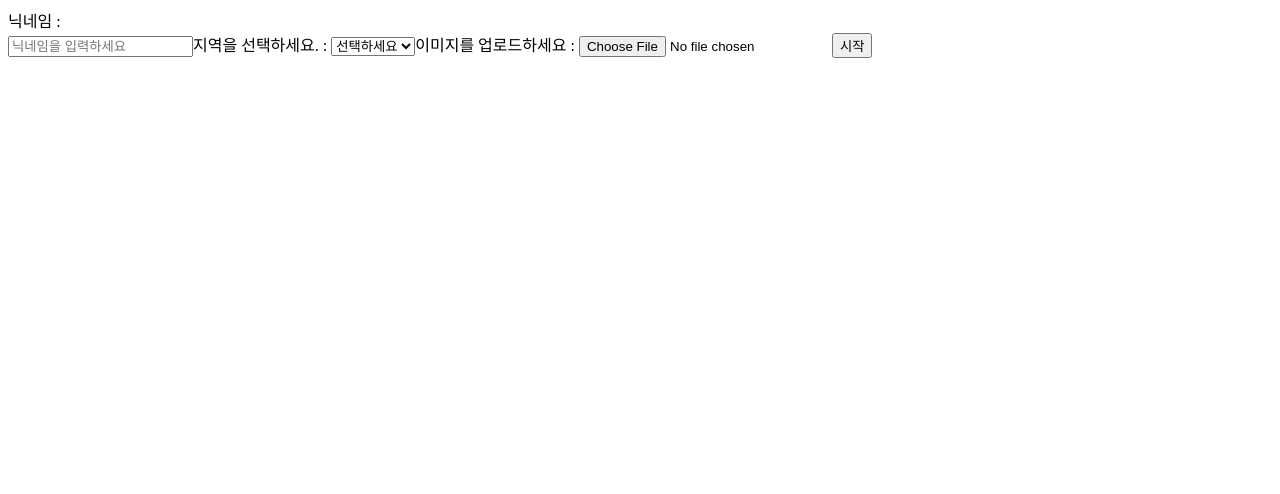
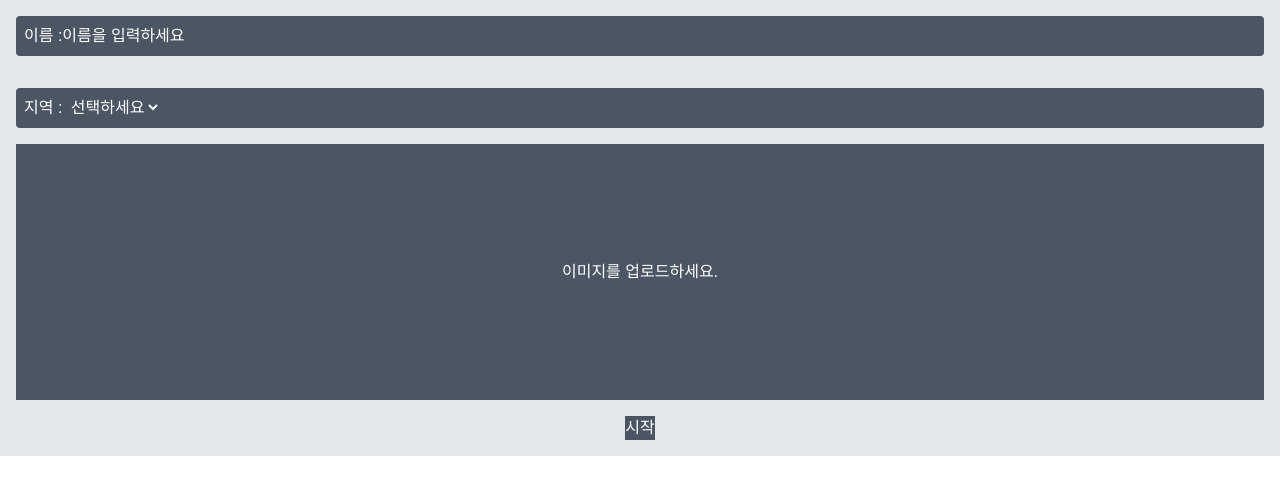
Before and after one commit to KDT-IaaS-Class-Two-Group/KDT-IaaS-2-ProjectB-2team, a Next.js app in the folder frontend/: page /UserPage in a window 1280 px wide. Shown: the top 494 px of the page. Built offline with nearby package versions, Linux system fonts and the light colour scheme.

Commit message:
Style: Userpage.tsx
스타일 적용

```diff
--- a/frontend/src/pages/UserPage.tsx
+++ b/frontend/src/pages/UserPage.tsx
@@ -1,4 +1,5 @@
 import React, { useState } from 'react';
+import '../app/globals.css';
 
 const UserPage: React.FC = () => {
   const [inputValue, setInputValue] = useState('');
@@ -42,21 +43,24 @@ const UserPage: React.FC = () => {
   };
 
   return (
-    <div>
-      <div>닉네임 : </div>
-      <input type="name" value={inputValue} onChange={handleInputChange} placeholder="닉네임을 입력하세요" />
-      <label htmlFor="region">지역을 선택하세요. : </label>
-      <select id="region" value={selectedOption} onChange={handleSelectChange}>
-        <option value="선택">선택하세요</option>
+    <div id="root"  className="flex flex-col items-center space-y-4 p-4 bg-gray-200">
+      <div className="w-full p-2 mb-4 bg-gray-600 text-white rounded">이름 :
+      <input type="name" value={inputValue} onChange={handleInputChange} placeholder="이름을 입력하세요" className=' bg-gray-600 text-white placeholder-white'/>
+      </div>
+      <div className="w-full p-2 mb-4 bg-gray-600 rounded">
+        <label htmlFor="region" className='text-white'>지역 : </label>
+        <select id="region" value={selectedOption} onChange={handleSelectChange} className='bg-gray-600 text-white'>
+          <option value="선택" className='text-white'>선택하세요</option>
           <option value="대전">대전</option>
           <option value="대구">대구</option>
           <option value="부산">부산</option>
           <option value="광주">광주</option>
           <option value="제주도">제주도</option>
         </select>
-      <label htmlFor="img">이미지를 업로드하세요 : </label>
-      <input id="img" type="file" onChange={handleImageChange} />
-      <button onClick={handleSubmit}>시작</button>
+      </div>
+      <label htmlFor="img" className="w-full h-64 bg-gray-600 text-white flex items-center justify-center mb-4">이미지를 업로드하세요.</label>
+      <input id="img" type="file" onChange={handleImageChange} className="hidden"/>
+      <button onClick={handleSubmit} className='flex justify-end bg-gray-600 text-white'>시작</button>
     </div>
   );
 };
```
Lines whose indentation alone changed are shown as unchanged.
